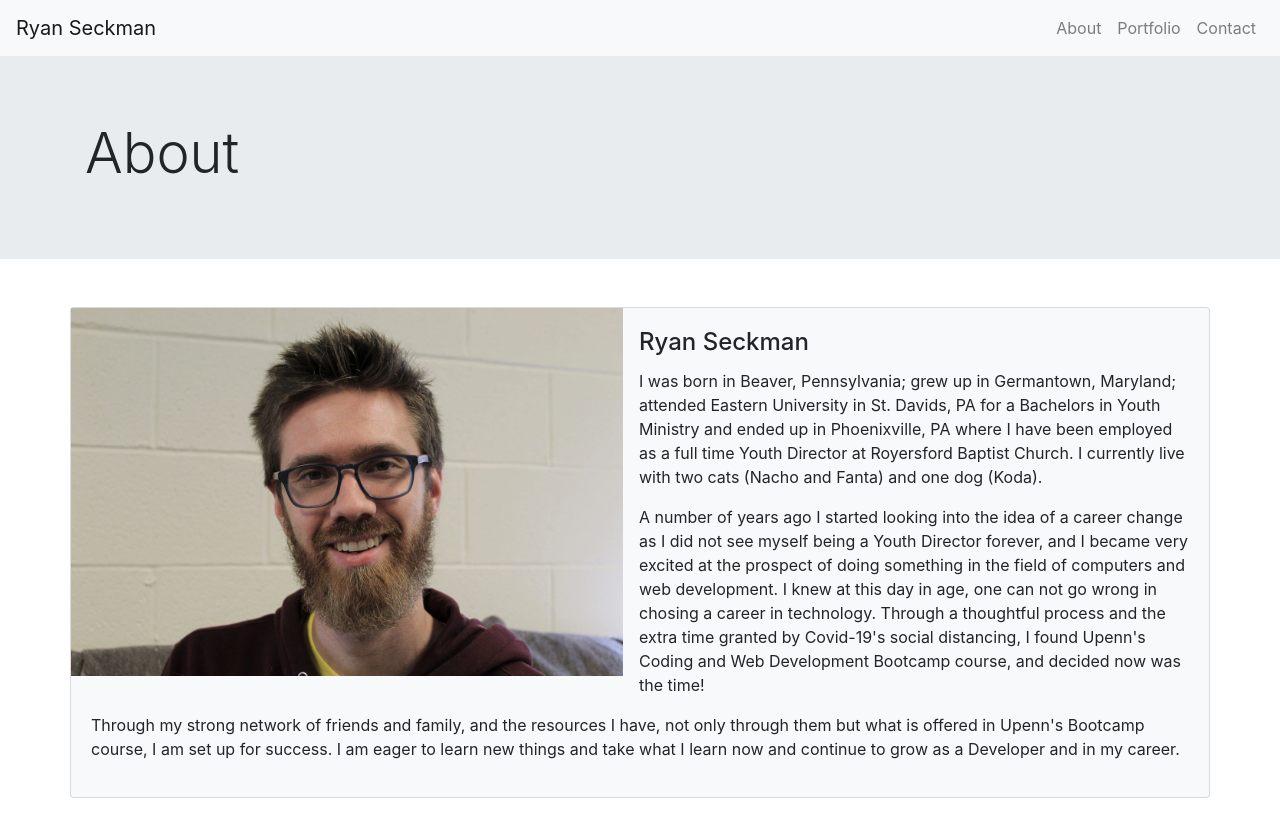
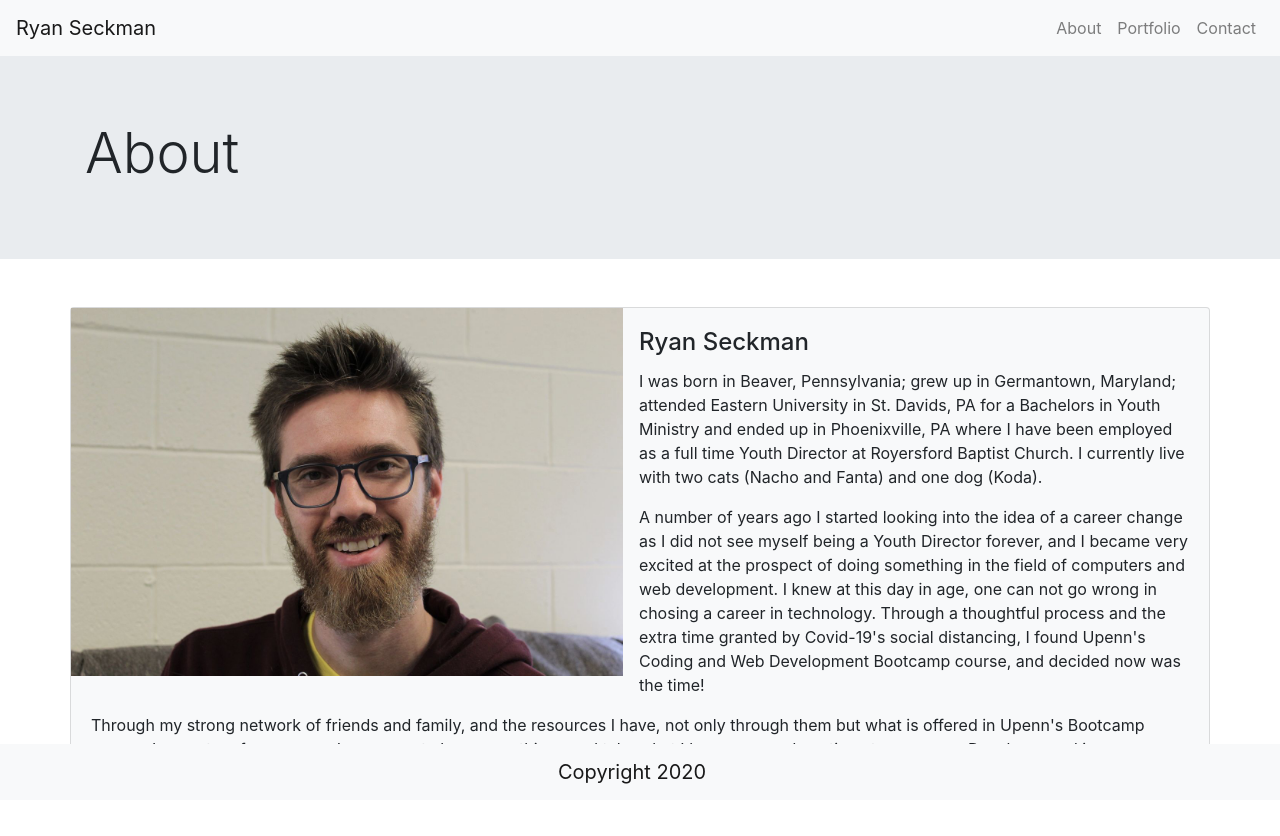
Before and after one commit to Rseckman/Rseckman.github.io, a React (Create React App) app: page /#/portfolio in a window 1280 px wide. Shown: the top 836 px of the page. Built offline with nearby package versions, Linux system fonts and the light colour scheme.

Commit message:
updated image size, added 2 new projects, added footer

```diff
--- a/src/components/Container.js
+++ b/src/components/Container.js
@@ -4,6 +4,7 @@ import Portfolio from "../pages/portfolio";
 import About from "../pages/about";
 import Contact from "../pages/contact";
 import { BrowserRouter as Router, Route } from "react-router-dom";
+import Footer from "./Footer"
 
 
 function Container() {
@@ -17,6 +18,9 @@ function Container() {
             <Route exact path="/portfolio" component={Portfolio} />
             <Route path="/contact" component={Contact} />
           </div>
+          <br />
+          <br />
+          <Footer />
         </div>
       </Router>
     );
--- a/src/components/Footer.js
+++ b/src/components/Footer.js
@@ -0,0 +1,10 @@
+import React from "react";
+import { Navbar, Nav } from "react-bootstrap";
+
+const Footer = (props) => (
+    <Navbar fixed="bottom" bg="light" className="justify-content-center">
+        <Navbar.Brand> Copyright 2020 </Navbar.Brand>
+    </Navbar>
+  );
+
+  export default Footer;
--- a/src/components/Project.js
+++ b/src/components/Project.js
@@ -15,7 +15,8 @@ function Project (props) {
                         <Card.Title>{props.name}</Card.Title>
                         <Card.Text>
                         </Card.Text>
-                        <Button variant="primary" target="_blank" href={props.deployed}>Deployed Site</Button>
+                        <Button variant="info" target="_blank" href={props.deployed}>Deployed Site</Button>
+                        <Button className="ml-3" variant="outline-dark" target="_blank" href={props.github}>Github</Button>
                     </Card.Body>
                 </Card>
             </Col>
--- a/src/pages/portfolio/index.js
+++ b/src/pages/portfolio/index.js
@@ -7,7 +7,7 @@ import { Container, CardGroup } from "react-bootstrap"
 const Portfolio = () => (
   <>
     <Header title="Portfolio"/>
-      <Container fluid>
+      <Container >
         <CardGroup>
           {projectList.map(project =>
             <Project
--- a/src/projects.json
+++ b/src/projects.json
@@ -26,7 +26,7 @@
       "id": 4,
       "name": "Fitness-Tracker",
       "image":
-        "https://github.com/Rseckman/Rseckman.github.io/blob/master/src/assets/images/employeeDirectory.png?raw=true",
+        "https://github.com/Rseckman/Rseckman.github.io/blob/master/src/assets/images/fitnessTracker.png?raw=true",
       "github": "https://github.com/Rseckman/fitnessTracker",
       "deployed": "https://ryans-workout-tracker.herokuapp.com/"
     },
@@ -34,7 +34,7 @@
       "id": 5,
       "name": "Online-Offline_Budget-Tracker",
       "image":
-        "https://github.com/Rseckman/Rseckman.github.io/blob/master/src/assets/images/employeeDirectory.png?raw=true",
+        "https://github.com/Rseckman/Rseckman.github.io/blob/master/src/assets/images/budgetTracker.png?raw=true",
       "github": "https://github.com/Rseckman/online-offline-budget-tracker",
       "deployed": "https://offline-online-budget.herokuapp.com/"
     }
```
Also changed, not shown: src/assets/images/fitnessTracker.png.
